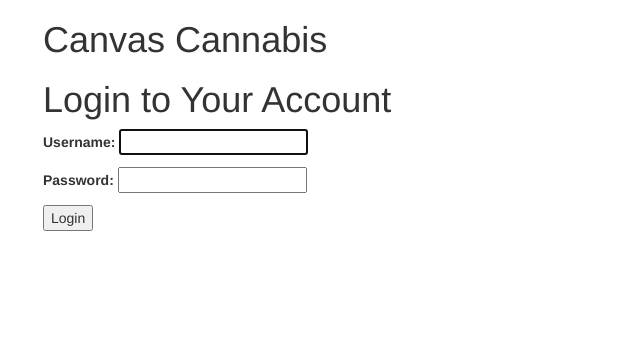
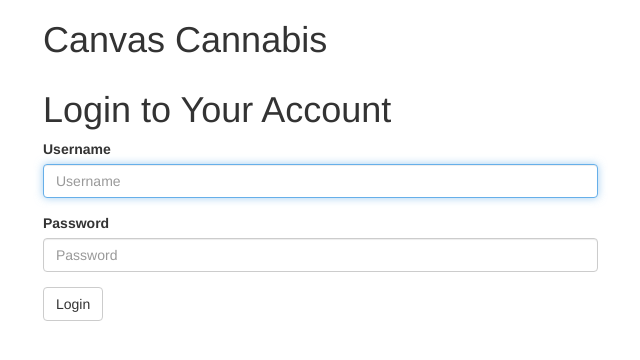
Before and after one commit to areeves9/canvas, a Django app: page /accounts/login/ in a window 1280 px wide. Shown: the top 360 px of the page, without its empty margins (27-667 px from the left). Run offline with Django 3.2, Linux system fonts and the light colour scheme; some libraries are stand-ins or nearby versions.

Commit message:
incorporated bootstrap3 into template login.html

```diff
--- a/canvas/templates/registration/login.html
+++ b/canvas/templates/registration/login.html
@@ -1,5 +1,6 @@
 {% extends "base.html" %}
-{% block title %}Login{% endblock %}
+{% block head_title %}Login | {{ block.super }}{% endblock head_title %}
+{% load bootstrap3 %}
 
 {% block content %}
 
@@ -15,10 +16,18 @@
   {% endif %}
 {% endif %}
 
-<h1>Login to Your Account</h1>
-<form method="POST" action="{% url 'auth:login' %}">
-  {% csrf_token %}
-  {{ form.as_p }}
-  <button type=submit>Login</button>
-</form>
+<div class="row">
+  <div class="col-sm-6">
+    <h1>Login to Your Account</h1>
+    <form method="POST" action="{% url 'auth:login' %}" class="form">
+      {% csrf_token %}
+      {% bootstrap_form form layout="inline" %}
+      {% buttons %}
+      <button type=submit class="btn btn-default">
+        {% bootstrap_icon "user" %} Login
+      </button>
+      {% endbuttons %}
+    </form>
+  </div>
+</div>
 {% endblock %}
--- a/canvas/templates/reviews/strain_detail.html
+++ b/canvas/templates/reviews/strain_detail.html
@@ -4,8 +4,8 @@
 {% block content %}
 <div class="row">
   <div class="well col-sm-6">
-    <h1>Name: {{ strain.name }}</h1>
-    <p>Summary: {{ strain.summary }}</h1>
+    <h1>{{ strain.name }}</h1>
+    <p>{{ strain.summary }}</h1>
   </div>
 </div>
 {% endblock %}
```
